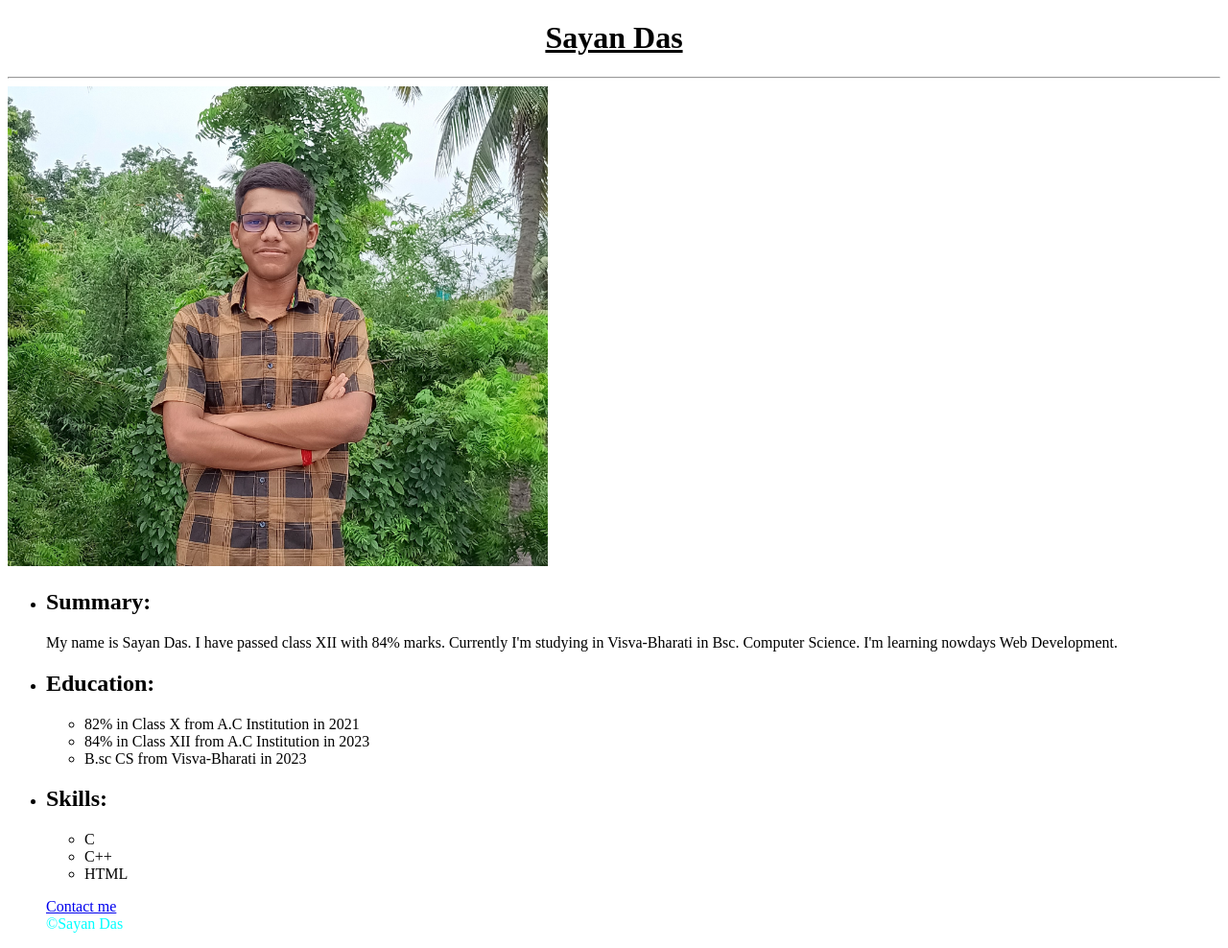
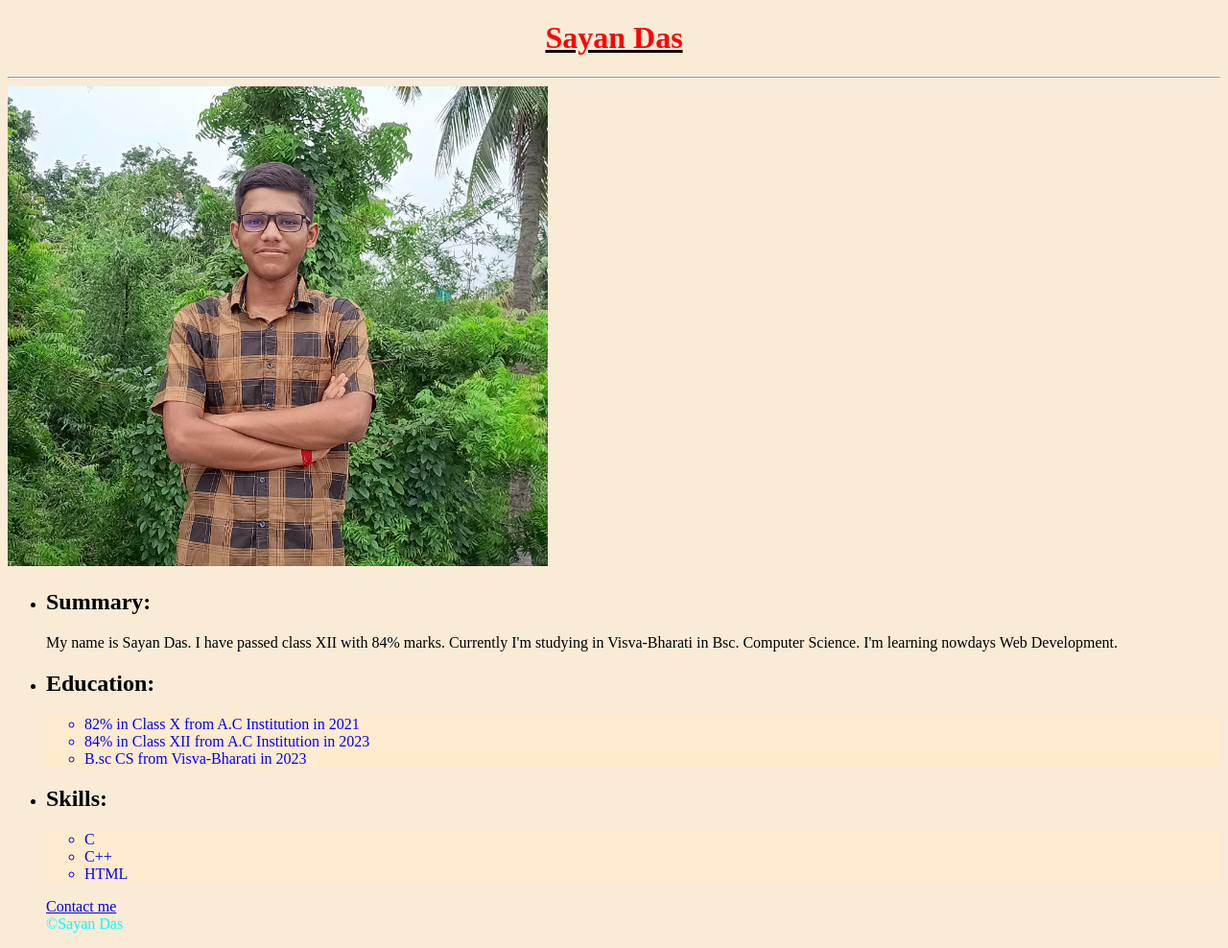
Before and after one commit to Sayan7n/my-resume.github.io, a plain HTML site: page index.html in a window 1280 px wide. Shown: the whole page at 96% size. Drawn offline with Linux system fonts and the light colour scheme.

Commit message:
update-index

```diff
--- a/index.html
+++ b/index.html
@@ -4,21 +4,27 @@
     <meta charset="UTF-8">
     <title>My Resume</title>
     <style>h1{text-align: center};</style>
+    <link rel="stylesheet" href="./style.css">
 </head>
+<style>
+    body{
+        background-color: antiquewhite;
+    }
+</style>
 <body>
-   <U> <h1 >Sayan Das</h1> <hr></U>
+   <U> <h1 id="red" >Sayan Das</h1> <hr></U>
     <img src="sayan.jpg" height="500" alt="">
     <ul><li>
     <P><h2>Summary:</h2>My name is Sayan Das. I have passed class XII with 84% marks. Currently I'm studying in Visva-Bharati in Bsc. Computer Science.
     I'm learning nowdays Web Development.</P></li>
     <p><li><h2>Education:</h2></li>
-        <ul>
+        <ul class="blue">
             <li>82% in Class X from A.C Institution in 2021</li>
             <li>84% in Class XII from A.C Institution in 2023</li>
             <li>B.sc CS from Visva-Bharati in 2023</li>
         </ul></p>
     <p><li><h2>Skills:</h2></li>
-    <ul>
+    <ul class="blue">
         <li>C</li>
         <li>C++</li>
         <li>HTML</li>
--- /dev/null
+++ b/style.css
@@ -0,0 +1,8 @@
+.blue{
+    color: blue;
+    background-color: blanchedalmond;
+}
+
+#red{
+    color: red;
+}
```
